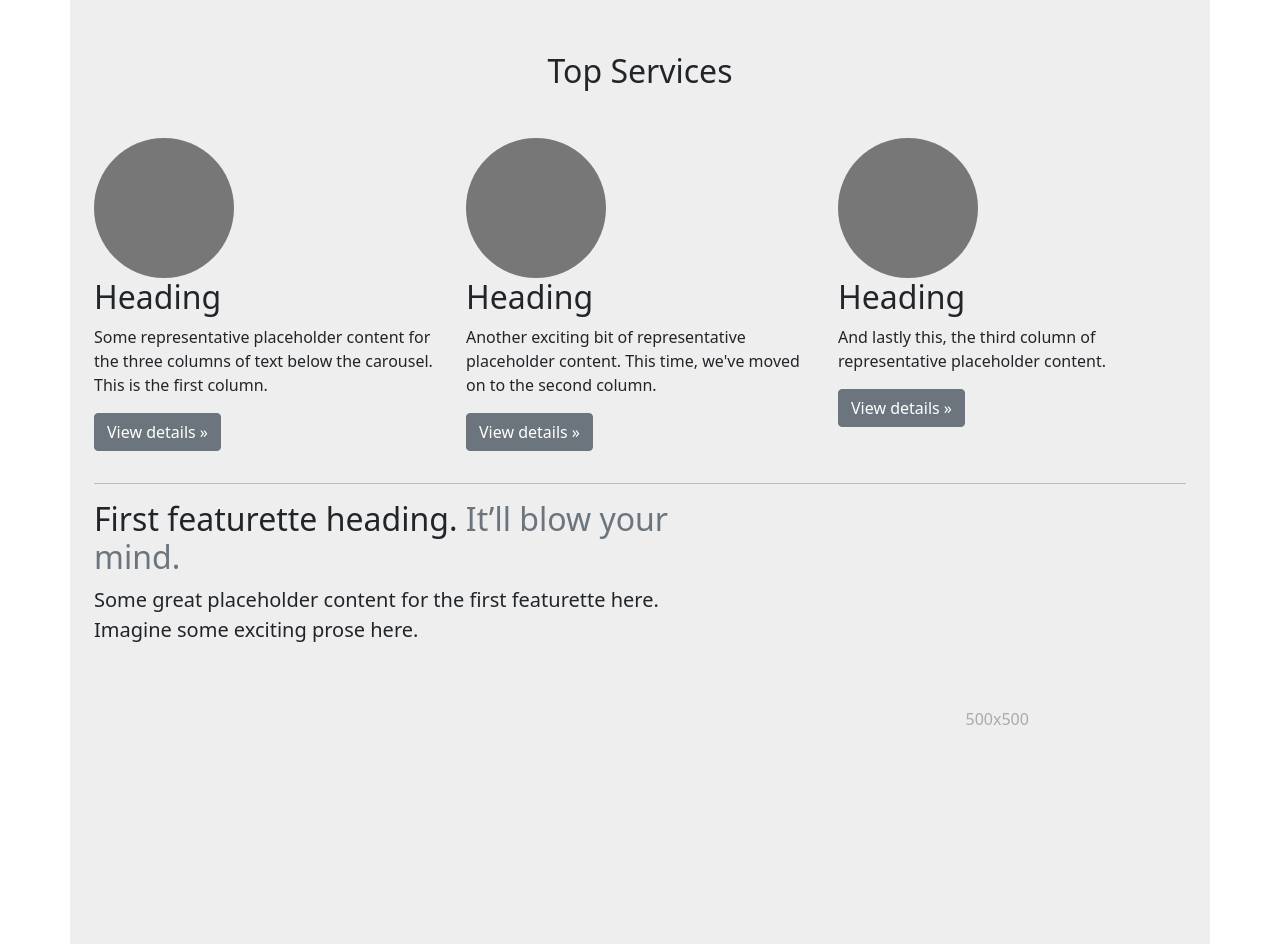
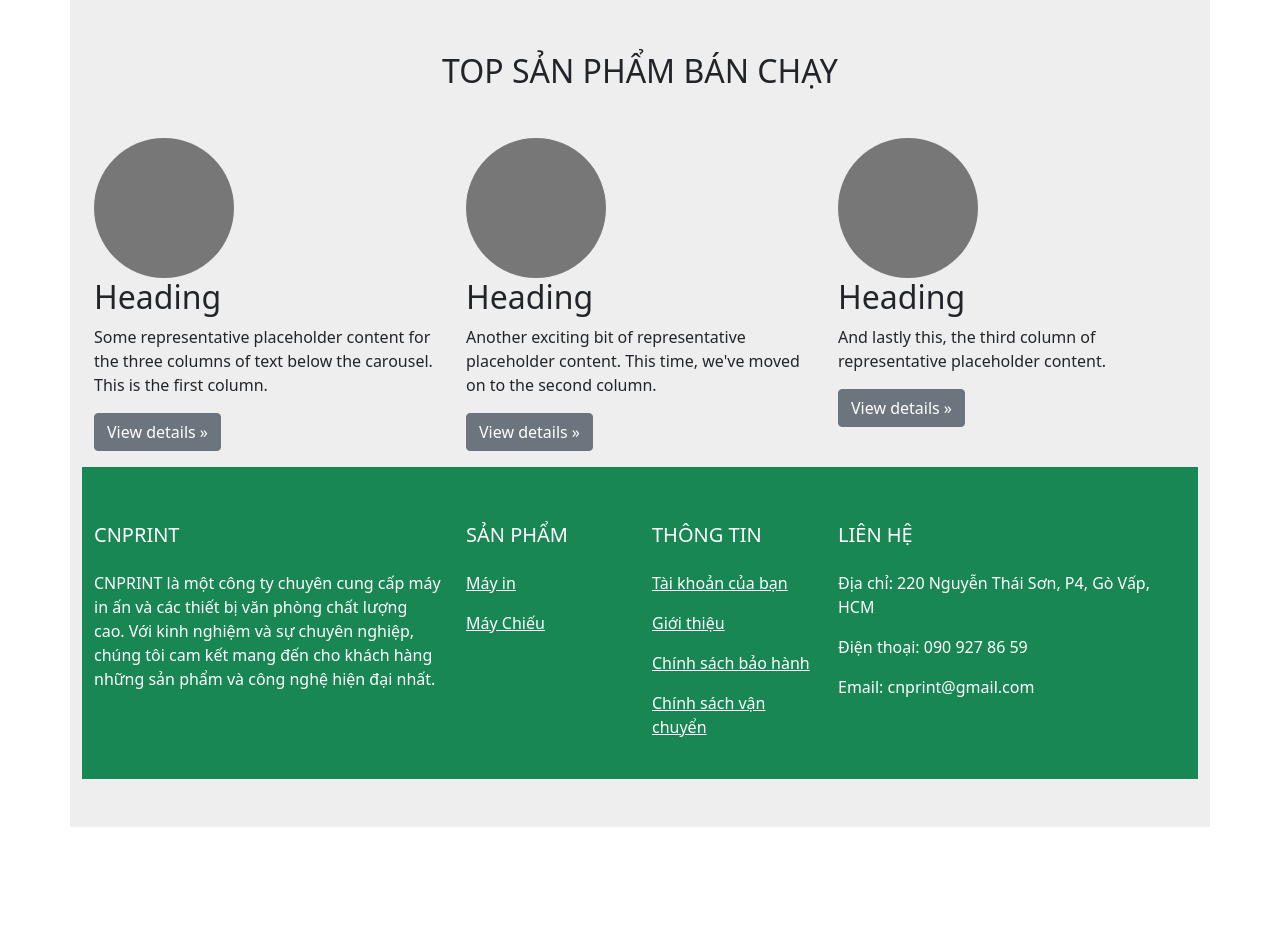
Before and after one commit to JunPhan/Web-dev-assignment, a plain HTML site: page index.html in a window 1280 px wide. Shown: the part 656-1600 px from the top of the page. After the commit the page ends 1531 px from the top, so only its background shows below. Drawn offline with Linux system fonts and the light colour scheme.

Commit message:
SỬA index

```diff
--- a/index.html
+++ b/index.html
@@ -223,7 +223,7 @@
         <!-- Content -->
         <div class="container marketing mt-5">
           <!-- list of service/dịch vụ -->
-          <h2 class="featurette-heading mb-5 text-center">Top Services</h2>
+          <h2 class="featurette-heading mb-5 text-center">TOP SẢN PHẨM BÁN CHẠY</h2>
           <div class="row">
             <div class="col-lg-4">
               <svg
@@ -302,7 +302,7 @@
 
           <!-- START THE FEATURETTES -->
 
-          <hr class="featurette-divider" />
+          <!-- <hr class="featurette-divider" />
 
           <div class="row featurette">
             <div class="col-md-7">
@@ -395,13 +395,9 @@
                 <text x="50%" y="50%" fill="#aaa" dy=".3em">500x500</text>
               </svg>
             </div>
-          </div>
-
-          <hr class="featurette-divider" />
-
+          </div> -->
           <!-- /END THE FEATURETTES -->
         </div>
-        </main>
         <footer class="bg-success text-white pt-5 pb-4">
             <div class="container text-center text-md-start">
                 <div class="row">
```
